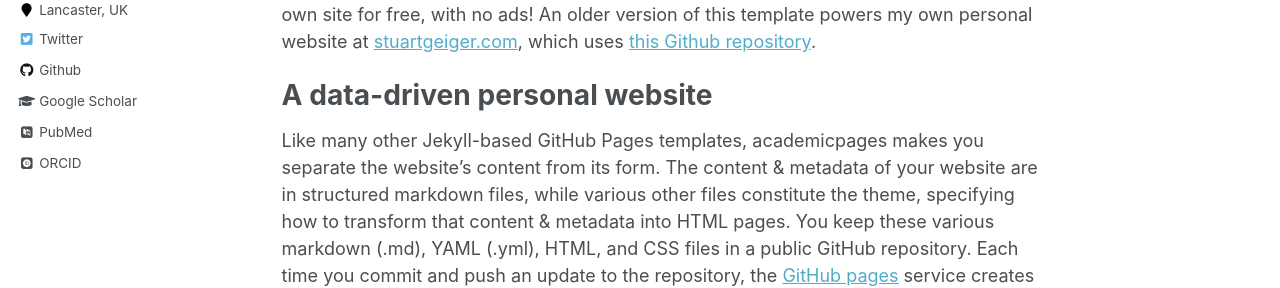
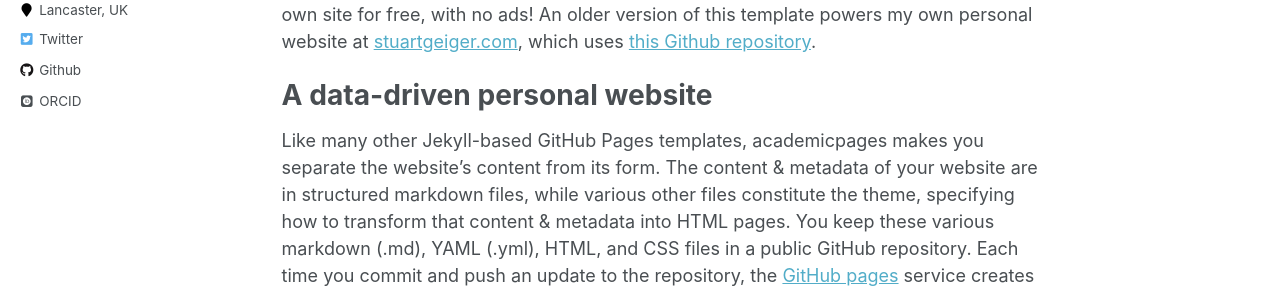
Before and after one commit to JoshWiggs/JoshWiggs.github.io, a Jekyll site: the page built from _pages/about.md, in a window 1280 px wide. Shown: the part 403-691 px from the top of the page. Built offline with Jekyll 4.4.1, drawn with Linux system fonts in a browser that asks for light colours; some web fonts are replaced; part of the change alters nothing that is shown.

Commit message:
Update accounts in sidebar

```diff
--- a/_config.yml
+++ b/_config.yml
@@ -85,8 +85,8 @@ author:
   bio              : "PhD Student at Lancaster University"
   location         : "Lancaster, UK"
   employer         :
-  pubmed           : "https://www.ncbi.nlm.nih.gov/pubmed/?term=john+snow"
-  googlescholar    : "http://yourfullgooglescholarurl.com"
+  pubmed           :
+  googlescholar    :
   email            :
   researchgate     :  # example: "https://www.researchgate.net/profile/yourprofile"
   uri              :
@@ -96,20 +96,20 @@ author:
   flickr           :
   facebook         :
   foursquare       :
-  github           : "academicpages"
+  github           : "JoshWiggs"
   google_plus      :
   keybase          :
   instagram        :
   impactstory      : #"https://profiles.impactstory.org/u/xxxx-xxxx-xxxx-xxxx"
   lastfm           :
   linkedin         :
-  orcid            : "http://orcid.org/yourorcidurl"
+  orcid            : "https://orcid.org/0000-0002-0172-791X"
   pinterest        :
   soundcloud       :
   stackoverflow    : # http://stackoverflow.com/users/123456/username
   steam            :
   tumblr           :
-  twitter          : "replacethistwitterhandle"
+  twitter          : "JAWiggs"
   vine             :
   weibo            :
   xing             :
```
